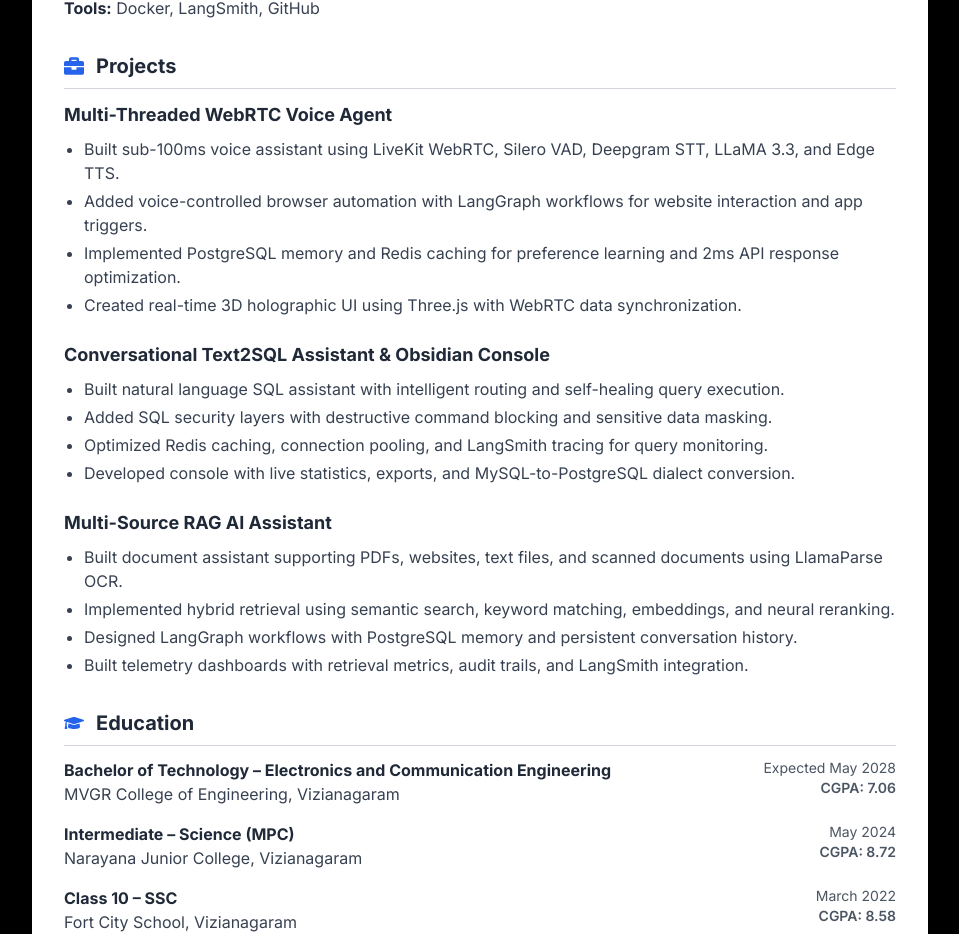
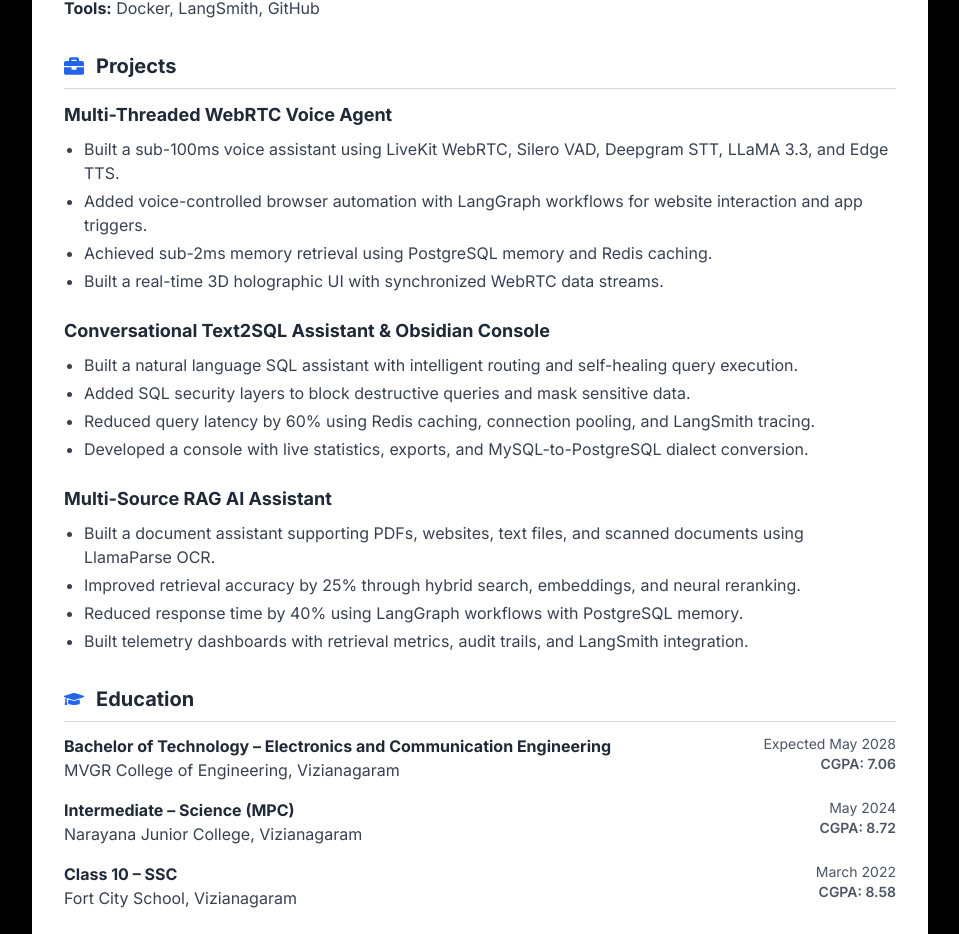
Before and after one commit to saivikranth08/My_Portfolio, a Next.js app: page /resume in a window 1280 px wide. Shown: the part 875-1809 px from the top of the page, without its empty margins (160-1119 px from the left). Built offline with nearby package versions, Linux system fonts and the light colour scheme.

Commit message:
Update project bullets in resume page to match actual resume

```diff
--- a/src/app/resume/page.tsx
+++ b/src/app/resume/page.tsx
@@ -103,29 +103,29 @@
                 <div>
                   <h4 className="text-lg font-bold text-gray-800 dark:text-gray-200">Multi-Threaded WebRTC Voice Agent</h4>
                   <ul className="list-disc list-outside pl-5 mt-2 space-y-1 text-gray-700 dark:text-gray-300 text-sm sm:text-base">
-                    <li>Built sub-100ms voice assistant using LiveKit WebRTC, Silero VAD, Deepgram STT, LLaMA 3.3, and Edge TTS.</li>
+                    <li>Built a sub-100ms voice assistant using LiveKit WebRTC, Silero VAD, Deepgram STT, LLaMA 3.3, and Edge TTS.</li>
                     <li>Added voice-controlled browser automation with LangGraph workflows for website interaction and app triggers.</li>
-                    <li>Implemented PostgreSQL memory and Redis caching for preference learning and 2ms API response optimization.</li>
-                    <li>Created real-time 3D holographic UI using Three.js with WebRTC data synchronization.</li>
+                    <li>Achieved sub-2ms memory retrieval using PostgreSQL memory and Redis caching.</li>
+                    <li>Built a real-time 3D holographic UI with synchronized WebRTC data streams.</li>
                   </ul>
                 </div>
 
                 <div>
                   <h4 className="text-lg font-bold text-gray-800 dark:text-gray-200">Conversational Text2SQL Assistant & Obsidian Console</h4>
                   <ul className="list-disc list-outside pl-5 mt-2 space-y-1 text-gray-700 dark:text-gray-300 text-sm sm:text-base">
-                    <li>Built natural language SQL assistant with intelligent routing and self-healing query execution.</li>
-                    <li>Added SQL security layers with destructive command blocking and sensitive data masking.</li>
-                    <li>Optimized Redis caching, connection pooling, and LangSmith tracing for query monitoring.</li>
-                    <li>Developed console with live statistics, exports, and MySQL-to-PostgreSQL dialect conversion.</li>
+                    <li>Built a natural language SQL assistant with intelligent routing and self-healing query execution.</li>
+                    <li>Added SQL security layers to block destructive queries and mask sensitive data.</li>
+                    <li>Reduced query latency by 60% using Redis caching, connection pooling, and LangSmith tracing.</li>
+                    <li>Developed a console with live statistics, exports, and MySQL-to-PostgreSQL dialect conversion.</li>
                   </ul>
                 </div>
 
                 <div>
                   <h4 className="text-lg font-bold text-gray-800 dark:text-gray-200">Multi-Source RAG AI Assistant</h4>
                   <ul className="list-disc list-outside pl-5 mt-2 space-y-1 text-gray-700 dark:text-gray-300 text-sm sm:text-base">
-                    <li>Built document assistant supporting PDFs, websites, text files, and scanned documents using LlamaParse OCR.</li>
-                    <li>Implemented hybrid retrieval using semantic search, keyword matching, embeddings, and neural reranking.</li>
-                    <li>Designed LangGraph workflows with PostgreSQL memory and persistent conversation history.</li>
+                    <li>Built a document assistant supporting PDFs, websites, text files, and scanned documents using LlamaParse OCR.</li>
+                    <li>Improved retrieval accuracy by 25% through hybrid search, embeddings, and neural reranking.</li>
+                    <li>Reduced response time by 40% using LangGraph workflows with PostgreSQL memory.</li>
                     <li>Built telemetry dashboards with retrieval metrics, audit trails, and LangSmith integration.</li>
                   </ul>
                 </div>
```
